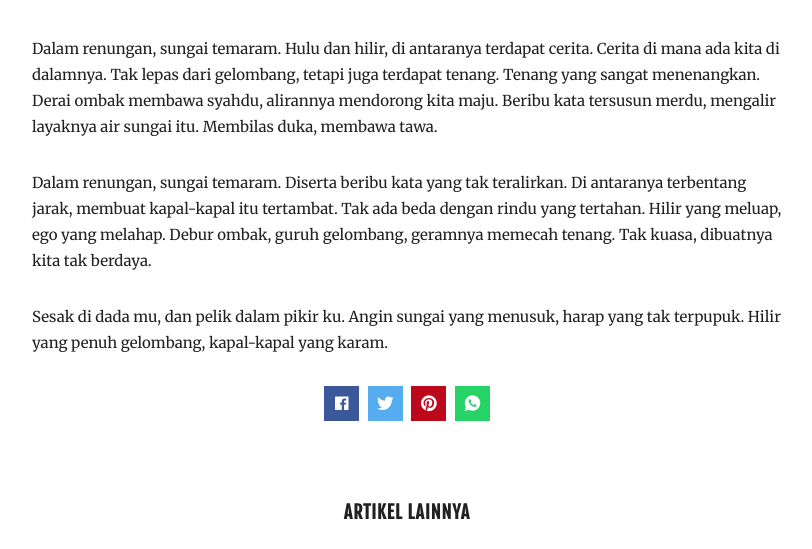
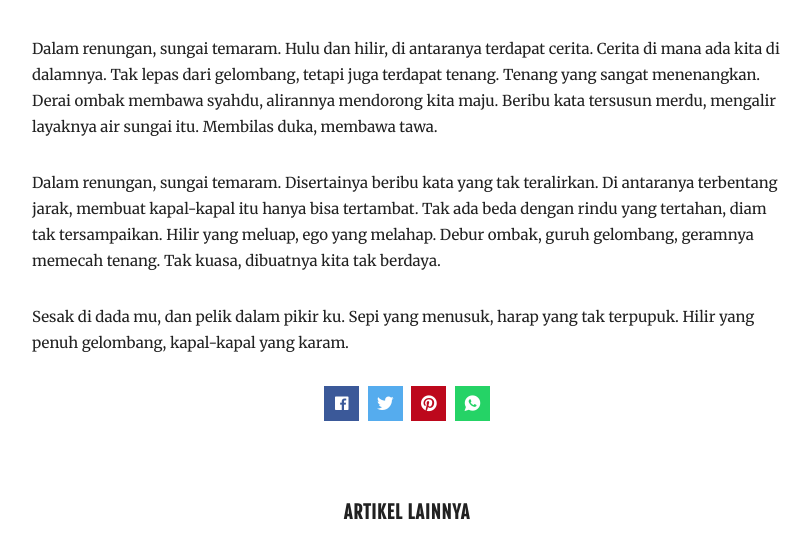
Before and after one commit to imamnrchls/imamnrchls.github.io, a Jekyll site: the page built from _posts/2021-06-12-sungai-temaram.md, in a window 1280 px wide, cut to the strip 816-1365 px from the top of the page. Shown: the whole strip, without its empty margins (233-1045 px from the left). Built offline with Jekyll 4.4.1, drawn with Linux system fonts in a browser that asks for light colours; comment, search, counter and statistics services are not loaded.

Commit message:
Update 2021-06-12-sungai-temaram.md

```diff
--- a/_posts/2021-06-12-sungai-temaram.md
+++ b/_posts/2021-06-12-sungai-temaram.md
@@ -8,6 +8,6 @@ tags: [poet]
 
 Dalam renungan, sungai temaram. Hulu dan hilir, di antaranya terdapat cerita. Cerita di mana ada kita di dalamnya. Tak lepas dari gelombang, tetapi juga terdapat tenang. Tenang yang sangat menenangkan. Derai ombak membawa syahdu, alirannya mendorong kita maju. Beribu kata tersusun merdu, mengalir layaknya air sungai itu. Membilas duka, membawa tawa.
 
-Dalam renungan, sungai temaram. Diserta beribu kata yang tak teralirkan. Di antaranya terbentang jarak, membuat kapal-kapal itu tertambat. Tak ada beda dengan rindu yang tertahan. Hilir yang meluap, ego yang melahap. Debur ombak, guruh gelombang, geramnya memecah tenang. Tak kuasa, dibuatnya kita tak berdaya.
+Dalam renungan, sungai temaram. Disertainya beribu kata yang tak teralirkan. Di antaranya terbentang jarak, membuat kapal-kapal itu hanya bisa tertambat. Tak ada beda dengan rindu yang tertahan, diam tak tersampaikan. Hilir yang meluap, ego yang melahap. Debur ombak, guruh gelombang, geramnya memecah tenang. Tak kuasa, dibuatnya kita tak berdaya.
 
-Sesak di dada mu, dan pelik dalam pikir ku. Angin sungai yang menusuk, harap yang tak terpupuk. Hilir yang penuh gelombang, kapal-kapal yang karam.
+Sesak di dada mu, dan pelik dalam pikir ku. Sepi yang menusuk, harap yang tak terpupuk. Hilir yang penuh gelombang, kapal-kapal yang karam.
```
